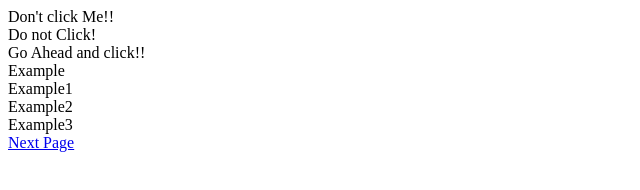
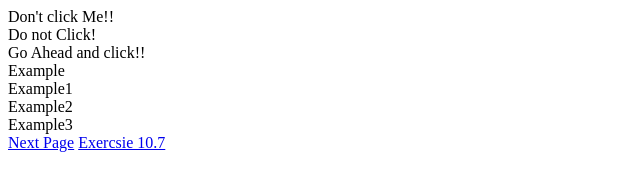
Before and after one commit to Layefa45/Learning_JavaScript, a plain HTML site: page element-DOM-Chapter10/elementClickHandler.html in a window 1280 px wide. Shown: the full height of the page, 0-640 px from the left. Drawn offline with Linux system fonts and the light colour scheme.

Commit message:
Added more code and links

```diff
--- a/element-DOM-Chapter10/elementClickHandler.html
+++ b/element-DOM-Chapter10/elementClickHandler.html
@@ -18,7 +18,7 @@
         <div class="four"> Example3</div>
 
         <a href="domAndThis.html" target="_blank">Next Page</a>
-
+        <a href="practice_Exercises/practice-exe_10_7.html"> Exercsie 10.7</a>
         <script>
             function stop() {
                 alert('Stop it');
```
Also changed, not shown: element-DOM-Chapter10/practice_Exercises/practice-exe_10_7.html (+1 -1 lines).
